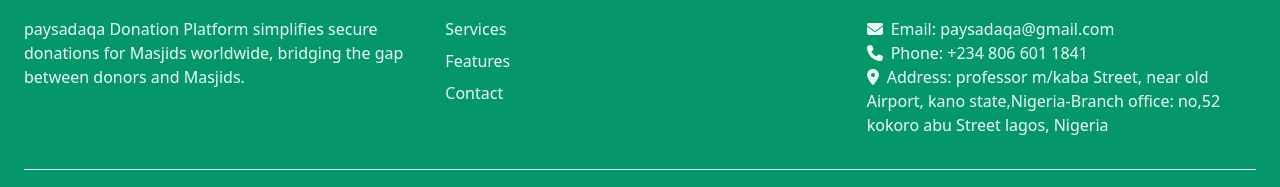
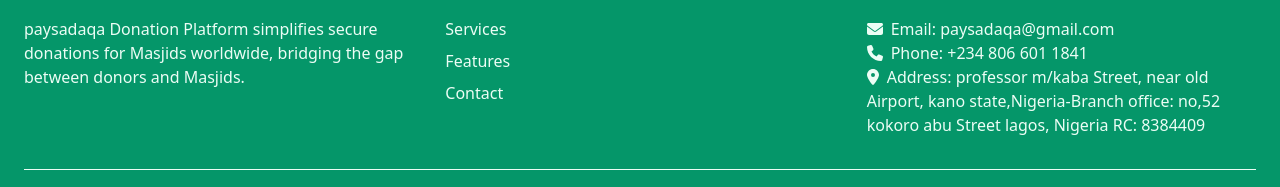
Before and after one commit to Sirdeeq/Paysadaka_frontend, a React (Vite) app: page / in a window 1280 px wide. Shown: the part 3981-4168 px from the top of the page. Built offline with nearby package versions, Linux system fonts and the light colour scheme.

Commit message:
Update Footer.tsx

```diff
--- a/src/pages/Footer.tsx
+++ b/src/pages/Footer.tsx
@@ -60,6 +60,7 @@
             <p className="text-emerald-50">
               <FontAwesomeIcon icon={faMapMarkerAlt} className="mr-2 hover:text-yellow-200" />
               Address: professor m/kaba Street, near old Airport, kano state,Nigeria-Branch office: no,52 kokoro abu Street lagos, Nigeria
+              RC: 8384409
             </p>
           </div>
         </div>
```
